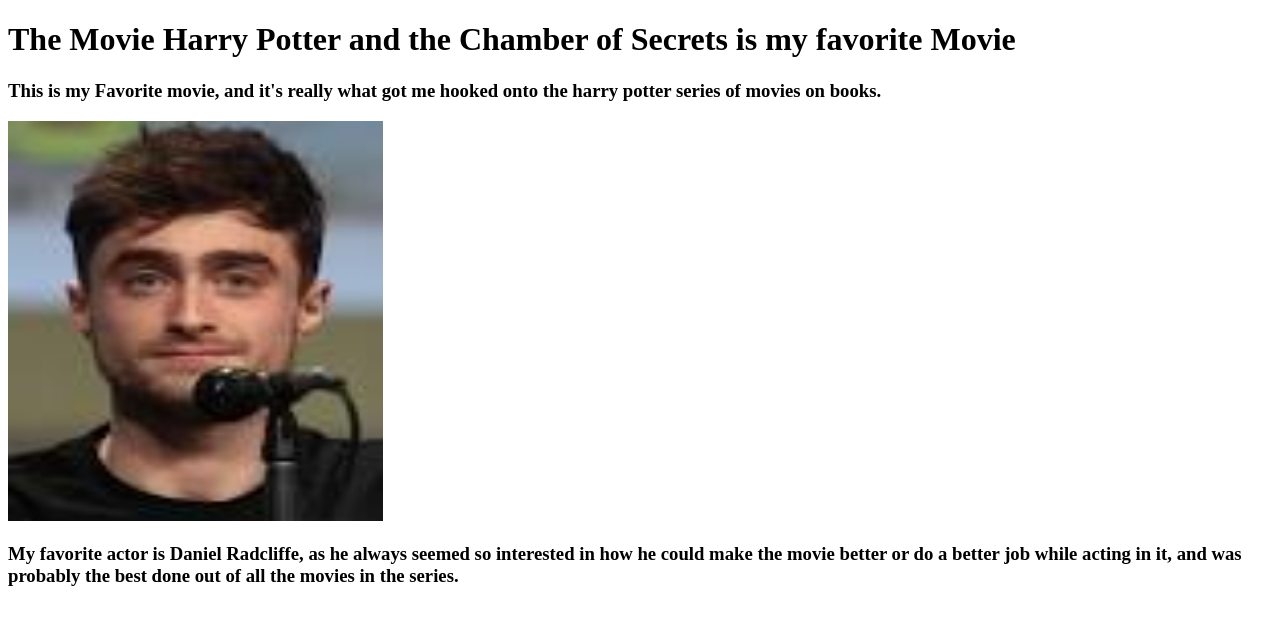
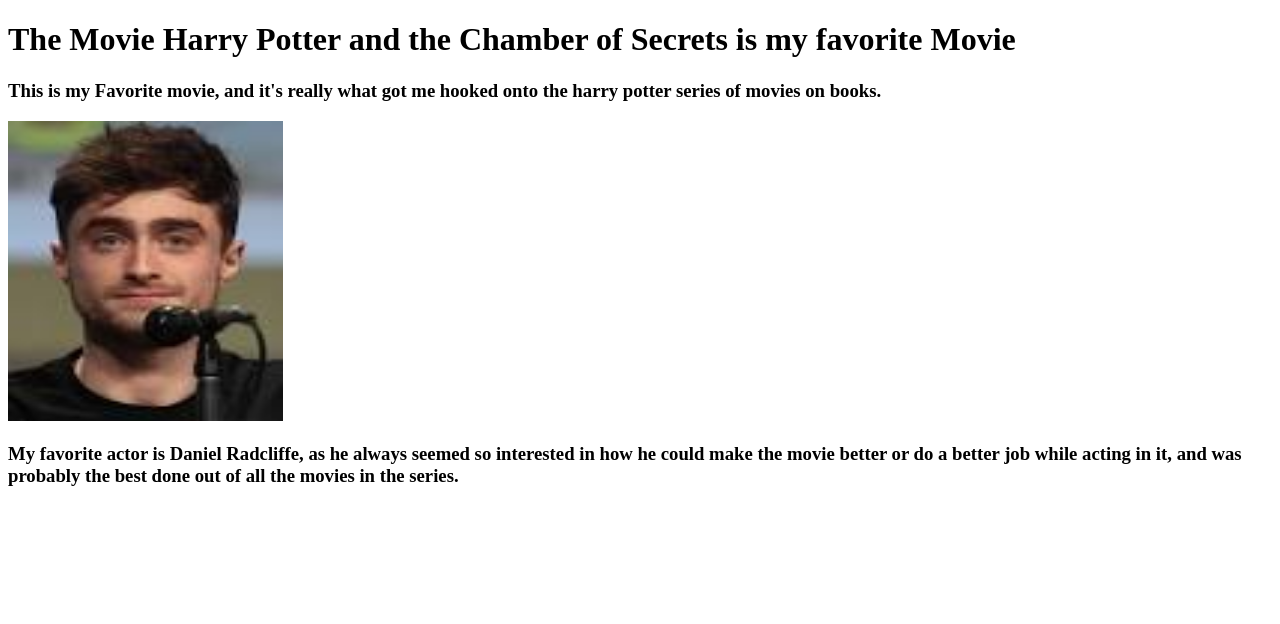
Before and after one commit to Dagin-Gregory/Whattiger.github.io, a plain HTML site: page FavoriteMovie.html in a window 1280 px wide. Drawn offline with Linux system fonts and the light colour scheme.

Commit message:
ChangedImageSize

```diff
--- a/FavoriteMovie.html
+++ b/FavoriteMovie.html
@@ -14,7 +14,7 @@
 		</h3></p>
 
 			<p>
-			<img src="images/search.jpg" height="400" width="375"/>
+			<img src="images/search.jpg" height="300" width="275"/>
 			</p>
 
 				<p><h3>
```
